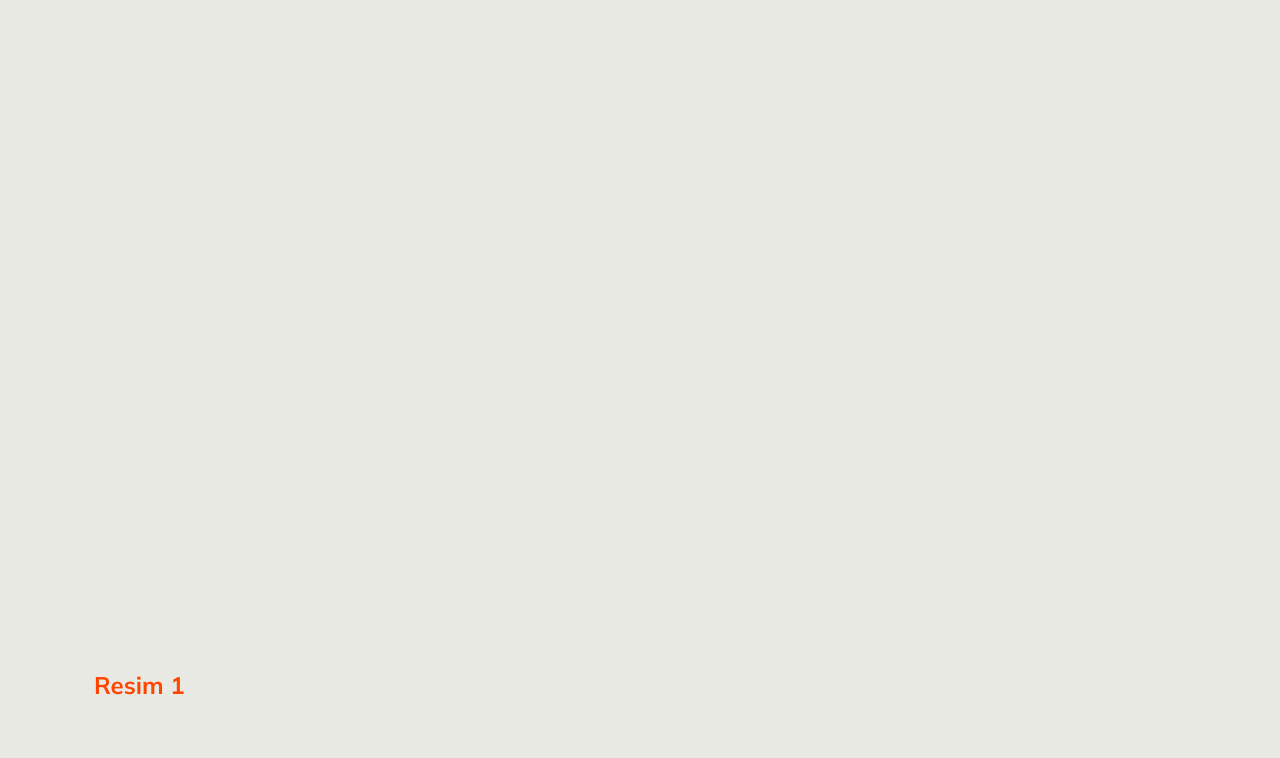
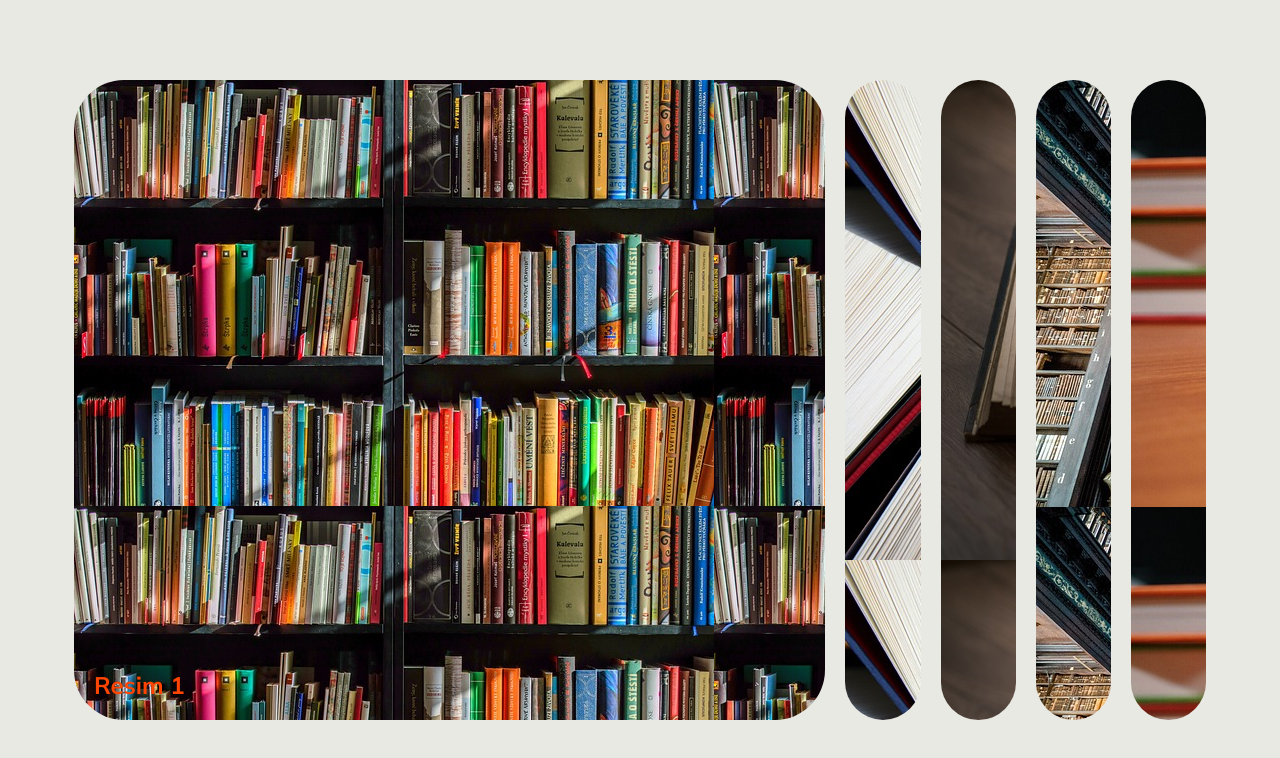
Before and after one commit to Wittgy/slider1, a plain HTML site: page index.html in a window 1280 px wide. Drawn offline with Linux system fonts and the light colour scheme.

Commit message:
Update index.html

```diff
--- a/index.html
+++ b/index.html
@@ -8,19 +8,19 @@
 </head>
 <body>
     <div class="container">
-        <div class="panel active" style="background: url(/images/books-1204029_640.jpg);">
+        <div class="panel active" style="background: url(books-1204029_640.jpg);">
         <h3>Resim 1</h3>
         </div>
-        <div class="panel" style="background: url(/images/books-462579_640.jpg);">
+        <div class="panel" style="background: url(books-462579_640.jpg);">
         <h3>Resim 2</h3>
         </div>
-        <div class="panel" style="background: url(/images/glasses-1052010_640.jpg);">
+        <div class="panel" style="background: url(glasses-1052010_640.jpg);">
         <h3>Resim 3</h3>
         </div>
-        <div class="panel" style="background: url(/images/library-2507902_640.jpg);">
+        <div class="panel" style="background: url(library-2507902_640.jpg);">
         <h3>Resim 4</h3>
         </div>
-        <div class="panel" style="background: url(/images/teach-1968076_640.jpg);">
+        <div class="panel" style="background: url(teach-1968076_640.jpg);">
         <h3>Resim 5</h3>
         </div>
     </div>
```
